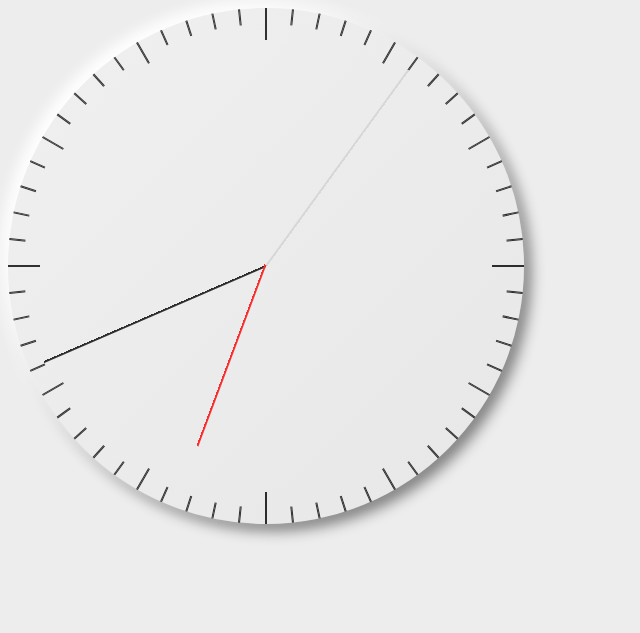
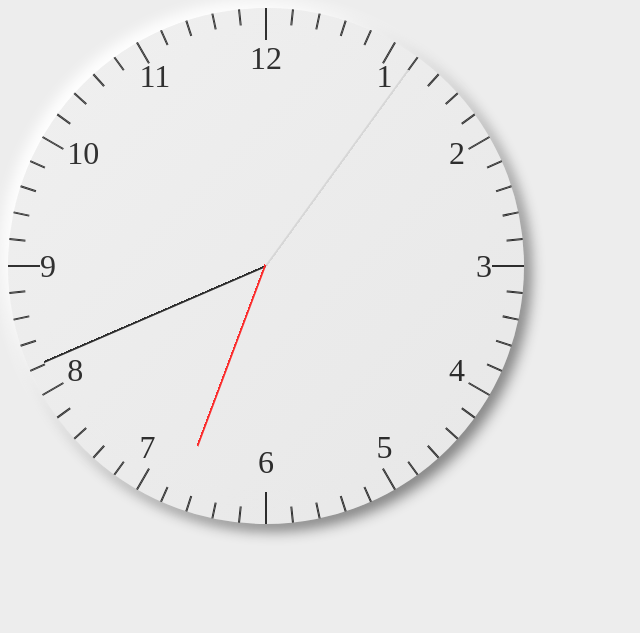
Before and after one commit to aker-h/aker-h.github.io, a plain HTML site: page index.html in a window 1280 px wide. Shown: the whole page, without its empty margins (0-640 px from the left). Drawn offline with Linux system fonts and the light colour scheme.

Commit message:
Update index.html

```diff
--- a/index.html
+++ b/index.html
@@ -107,12 +107,80 @@
                 height: 100%;
                 padding: var(--scaleHourBig);
             }
-            .numsOuter .nums div{
-                position: relative;
+            .numsOuter .nums, .numsOuter .numsMiddle {
+                position: absolute;
+                width: calc(var(--width) - (var(--width) / 16.126) * 2);
+                height: calc(var(--height) - (var(--height) / 16.126) * 2);
+            }
+            .numsOuter .nums div, .numsMiddle div{
+                font-size: 32px;
+            }
+            .numsTop {
+                width: 100%;
+                display: table;
+            }
+            .nums .numsTop {
+                width: 100%;
+                height: var(--height) / 16.125;
             }
             .nums .twelve {
                 width: 100%;
-                margin: 0 auto;
+                text-align: center;
+            }
+            .nums .numsBelow {
+                width: 100%;
+                height: calc(var(--height) - ((var(--height) / 16.125) * 2) - var(--height) / 10.75);
+                position: relative;
+            }
+            .nums .six {
+                width: 100%;
+                position: absolute;
+                bottom: 0;
+                text-align: center;
+            }
+            .numsOuter .numsMiddle {
+                position: relative;
+            }
+            .numsMiddle .row111 {
+                position:absolute;
+                top: 4%;
+                left: 50%;
+                transform: translateX(-50%);
+                width: 56%;
+            }
+            .numsMiddle .row102 {
+                position: absolute;
+                top: 21%;
+                left: 50%;
+                transform: translateX(-50%);
+                width: 88%;
+            }
+            .numsMiddle .row93 {
+                position:absolute;
+                top: 50%;
+                left: 0%;
+                transform: translateY(-50%);
+                width: calc(var(--width) - (var(--width) / 16.126) * 2);
+            }
+            .numsMiddle .row84 {
+                position: absolute;
+                top: 69%;
+                left: 50%;
+                transform: translateX(-50%);
+                width: 88%;
+            }
+            .numsMiddle .row75 {
+                position:absolute;
+                top: 86%;
+                left: 50%;
+                transform: translateX(-50%);
+                width: 56%;
+            }
+            .row111 .eleven, .row102 .ten, .row93 .nine, .row84 .eight, .row75 .seven {
+                float: left;
+            }
+            .row111 .one, .row102 .two,.row93 .three, .row84 .four, .row75 .five {
+                float:right;
             }
         </style>
         <!-- 目盛り 6° -->
@@ -331,11 +399,6 @@
         </script>
         <div class="background">
             <div class="scales">
-                <div class="numsOuter">
-                    <!-- <div class="nums">
-                        <div class="twelve">12</div>
-                    </div>                     -->
-                </div>
                 <div class="minSec">
                     <div class="offset o6">
                         <div class="cross">
@@ -507,6 +570,38 @@
                 <div class="hourBig maskOuter">
                     <div class="maskInner"></div>
                 </div>
+                <div class="numsOuter">
+                    <div class="nums">
+                        <div class="numsTop">
+                            <div class="twelve">12</div>
+                        </div>
+                        <div class="numsBelow">
+                            <div class="six">6</div>
+                        </div>
+                    </div>
+                    <div class="numsMiddle">
+                        <div class="row111">
+                            <div class="eleven">11</div>
+                            <div class="one">1</div>
+                        </div>
+                        <div class="row102">
+                            <div class="ten">10</div>
+                            <div class="two">2</div>
+                        </div>
+                        <div class="row93">
+                            <div class="nine">9</div>
+                            <div class="three">3</div>
+                        </div>
+                        <div class="row84">
+                            <div class="eight">8</div>
+                            <div class="four">4</div>
+                        </div>
+                        <div class="row75">
+                            <div class="seven">7</div>
+                            <div class="five">5</div>
+                        </div>
+                    </div>
+                </div>
             </div>
             <div class="clockHands">
                 <div class="seconds Outer">
```
